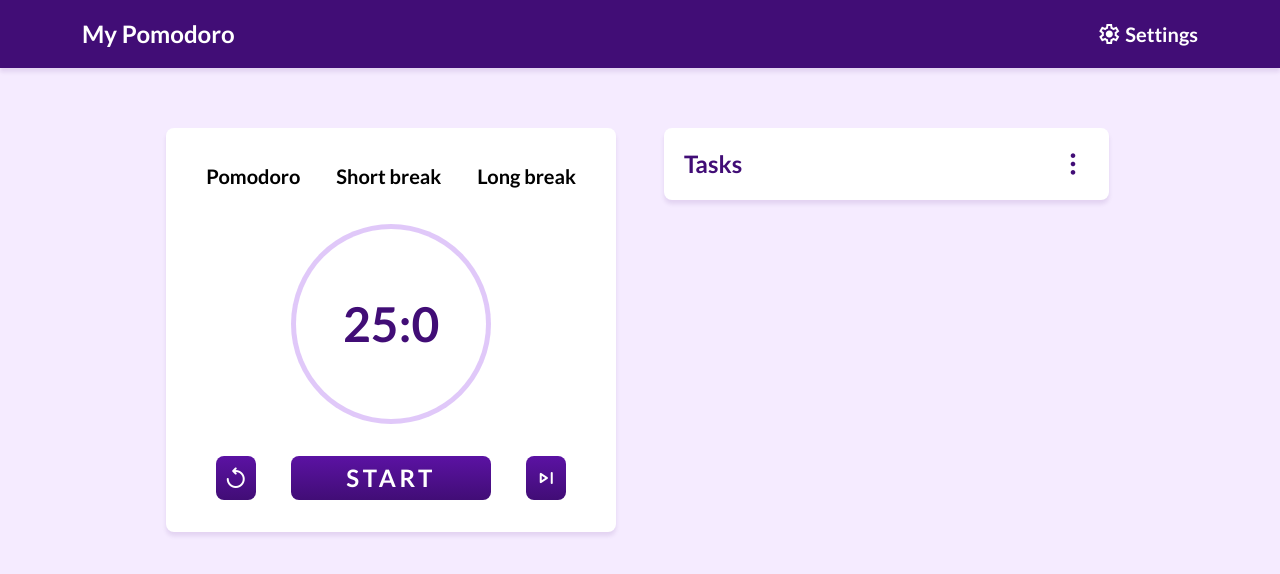
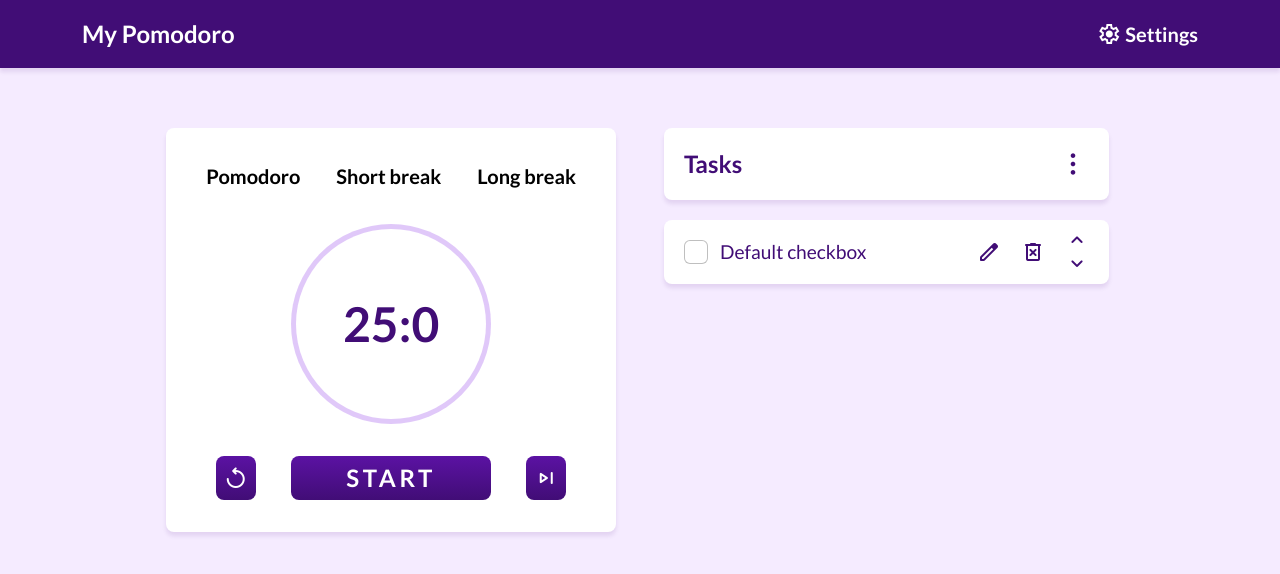
Before and after one commit to VictorM-Coder/My-Pomodoro, an Angular app: page / in a window 1280 px wide. Shown: the top 574 px of the page. Built offline with nearby package versions, Linux system fonts and the light colour scheme.

Commit message:
adição dos ícones das tasks

```diff
--- a/src/app/components/body/task-bar/task-bar.component.html
+++ b/src/app/components/body/task-bar/task-bar.component.html
@@ -6,5 +6,8 @@
         more_vert
       </span>
     </div>
+    <div class="col-10">
+      <app-task></app-task>
+    </div>
   </div>
 </div>
--- /dev/null
+++ b/src/app/components/body/task/task.component.css
@@ -0,0 +1,16 @@
+.task{
+  padding: 8px 20px;
+  margin-top: 20px;
+}
+
+.icon-task{
+  font-size: 1.5em;
+  color: var(--primary-900);
+}
+
+.task-title{
+  font-family: var(--font-default);
+  color: var(--primary-900);
+  font-size: 1.2em;
+  margin-left: 12px;
+}
--- /dev/null
+++ b/src/app/components/body/task/task.component.html
@@ -0,0 +1,24 @@
+<div class="background-white default-border-radius defult-shadow task d-flex justify-content-between align-items-center">
+  <div class="d-flex align-items-center">
+    <input class="form-check-input icon-task  m-0" type="checkbox" value="">
+    <label class="form-check-label task-title">
+      Default checkbox
+    </label>
+  </div>
+  <div class="d-flex align-items-center">
+    <span class="material-symbols-rounded icon-task mg-right-20">
+      edit
+    </span>
+    <span class="material-symbols-rounded icon-task mg-right-20">
+      delete_forever
+    </span>
+    <div class="d-grid">
+      <span class="material-symbols-rounded icon-task">
+        keyboard_arrow_up
+      </span>
+      <span class="material-symbols-rounded icon-task">
+        keyboard_arrow_down
+      </span>
+    </div>
+  </div>
+</div>
--- a/src/app/components/components.module.ts
+++ b/src/app/components/components.module.ts
@@ -5,6 +5,7 @@ import {BodyComponent} from "./body/body/body.component";
 import {TimerCardComponent} from "./body/timer-card/timer-card.component";
 import { TimerComponent } from './body/timer/timer.component';
 import { TaskBarComponent } from './body/task-bar/task-bar.component';
+import { TaskComponent } from './body/task/task.component';
 
 
 @NgModule({
@@ -13,7 +14,8 @@ import { TaskBarComponent } from './body/task-bar/task-bar.component';
     BodyComponent,
     TimerCardComponent,
     TimerComponent,
-    TaskBarComponent
+    TaskBarComponent,
+    TaskComponent
   ],
   imports: [
     CommonModule
--- a/src/index.html
+++ b/src/index.html
@@ -14,6 +14,11 @@
   <link rel="stylesheet" href="https://fonts.googleapis.com/css2?family=Material+Symbols+Rounded:opsz,wght,FILL,GRAD@48,700,0,0" />
   <link rel="stylesheet" href="https://fonts.googleapis.com/css2?family=Material+Symbols+Rounded:opsz,wght,FILL,GRAD@48,700,1,0" />
   <link rel="stylesheet" href="https://fonts.googleapis.com/css2?family=Material+Symbols+Rounded:opsz,wght,FILL,GRAD@24,700,1,200" />
+  <link rel="stylesheet" href="https://fonts.googleapis.com/css2?family=Material+Symbols+Rounded:opsz,wght,FILL,GRAD@48,700,1,200" />
+  <link rel="stylesheet" href="https://fonts.googleapis.com/css2?family=Material+Symbols+Rounded:opsz,wght,FILL,GRAD@48,700,1,200" />
+  <link rel="stylesheet" href="https://fonts.googleapis.com/css2?family=Material+Symbols+Rounded:opsz,wght,FILL,GRAD@24,700,1,200" />
+  <link rel="stylesheet" href="https://fonts.googleapis.com/css2?family=Material+Symbols+Rounded:opsz,wght,FILL,GRAD@24,700,1,200" />
+
 
 </head>
 <body>
```
Also changed, not shown: src/app/components/body/task/task.component.ts (added, +10 -0 lines), src/app/model/task.ts (added, +24 -0 lines), 1 other file (tests, documents, lock files or other folders).
